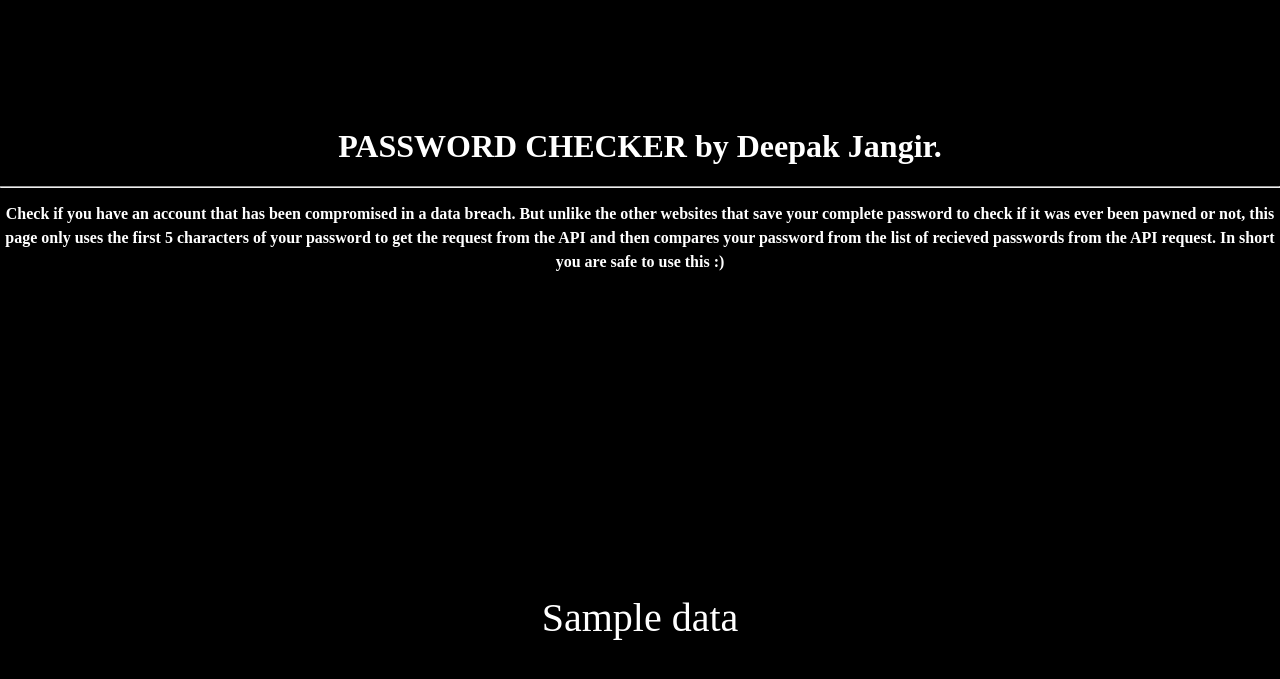
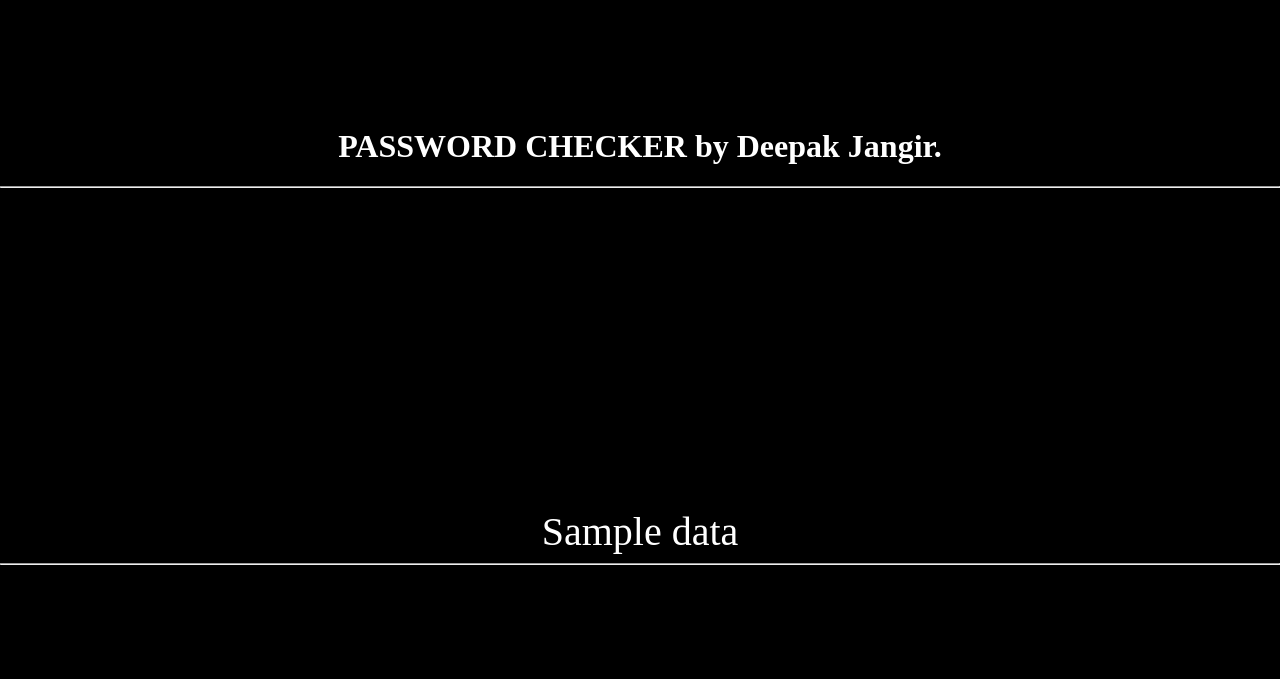
Before and after one commit to deepakjangir15/Password-Checker, a Flask app: template templates/result.html in a window 1280 px wide. Shown: the top 679 px of the page. Run offline with Flask 2, Linux system fonts and the light colour scheme; the template is opened without the code that fills it: most values are stand-ins (such as "Sample title", 1, 10 or a date in 2020); some libraries are stand-ins or nearby versions.

Commit message:
check now

```diff
--- a/static/style.css
+++ b/static/style.css
@@ -77,7 +77,8 @@ h2 {
     font-size: 100%;
     text-align: center;
     display: block;
-    line-height: 150%
+    line-height: 150%;
+    font-weight: 200;
 }
 
 .footer{
--- a/templates/index.html
+++ b/templates/index.html
@@ -16,7 +16,6 @@
         your complete password to check if it was ever been pawned or not, this page
         only uses the first 5 characters of your password to get the request from the API and then compares your
         password from the list of recieved passwords from the API request. In short you are safe to use this :)</h2>
-
     <div class="search-box">
         <form action='result' method='post' class='search-box'>
             <input name='password' type="text" class='search-txt' placeholder="type in your password">
--- a/templates/result.html
+++ b/templates/result.html
@@ -12,12 +12,10 @@
 <body>
     <h1>PASSWORD CHECKER by Deepak Jangir.</h1>
     <hr>
-    <h2>Check if you have an account that has been compromised in a data breach. But unlike the other websites that save
-        your complete password to check if it was ever been pawned or not, this page
-        only uses the first 5 characters of your password to get the request from the API and then compares your
-        password from the list of recieved passwords from the API request. In short you are safe to use this :)</h2>
+
 
     <div class='result'>{{ Data }}</div>
+    <hr>
 
 </body>
 
```
